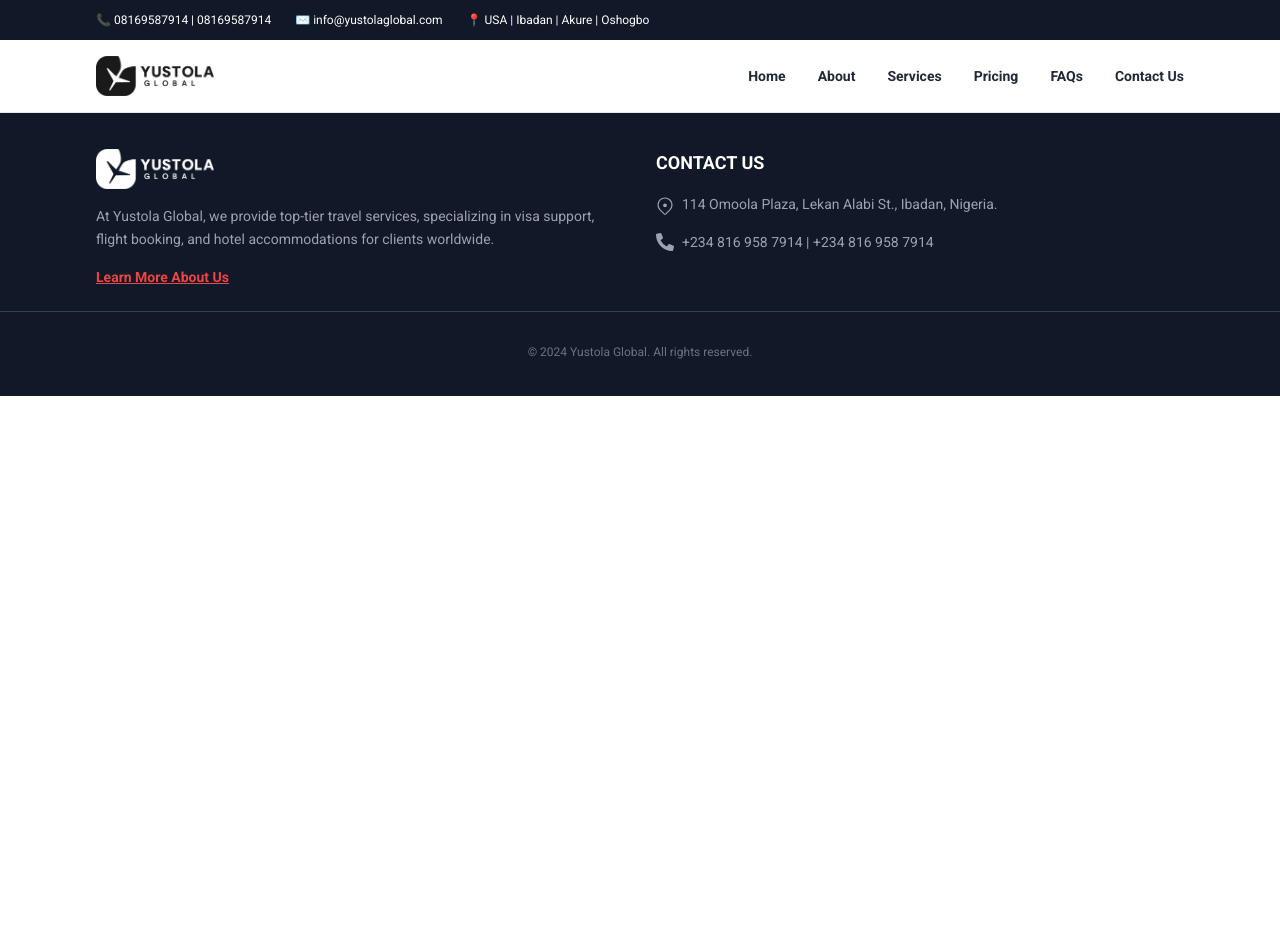
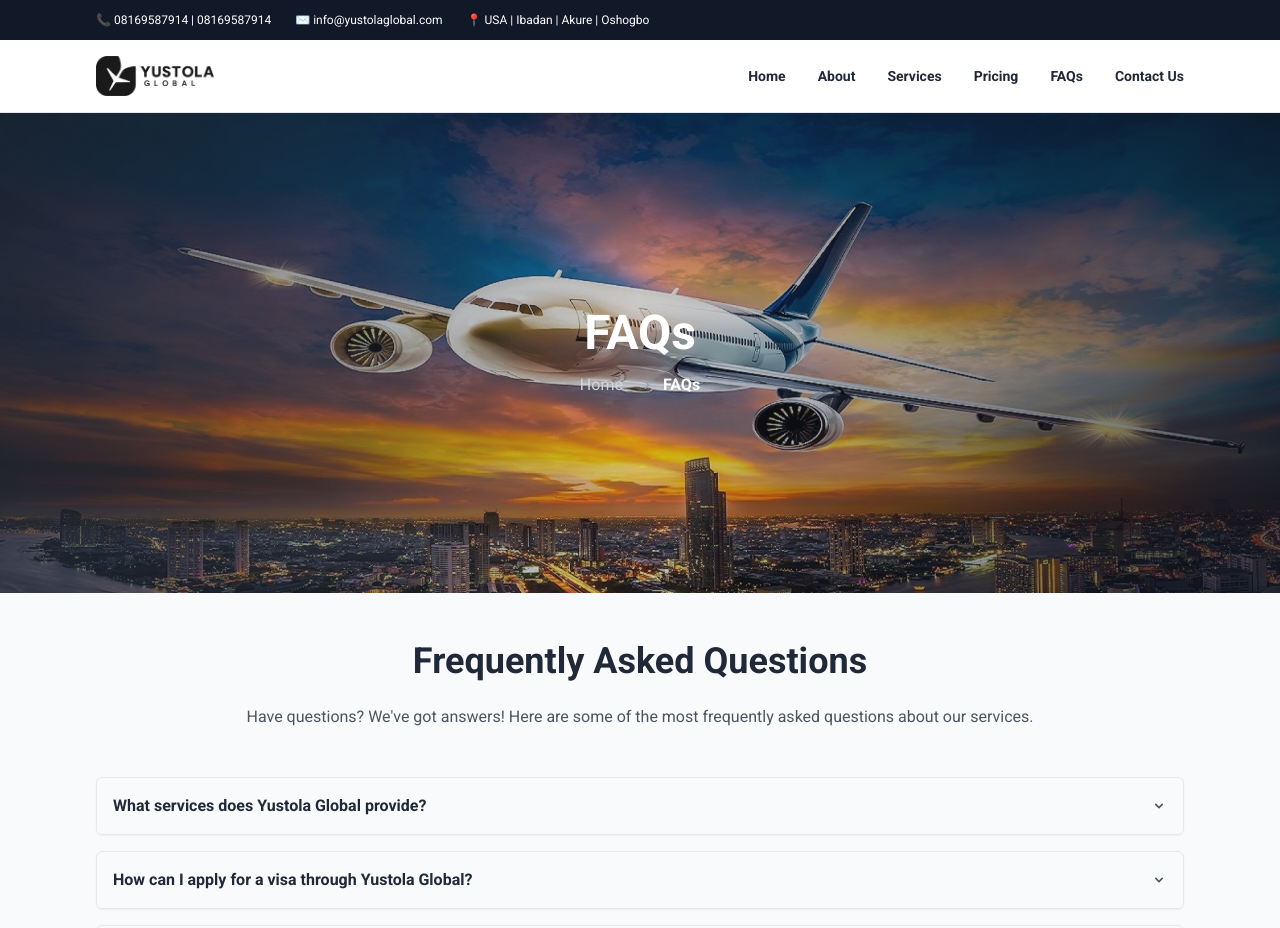
Before and after one commit to DevTaiwo18/Yustola-Global, a React (Vite) app: page /faqs in a window 1280 px wide. Shown: the top 928 px of the page. Before the commit the page ends 800 px from the top, so only its background shows below. Built offline with nearby package versions, Linux system fonts and the light colour scheme.

Commit message:
first commit

```diff
--- a/src/pages/FAQs.jsx
+++ b/src/pages/FAQs.jsx
@@ -1,11 +1,114 @@
-import React from 'react'
+import React, { useEffect, useState } from "react";
+import { Helmet } from "react-helmet-async"; // Helmet for SEO
+import AOS from "aos";
+import "aos/dist/aos.css"; // Import AOS styles
+import HeroSection from "../components/HeroSection"; // HeroSection Component
+import { HiChevronDown } from "react-icons/hi"; // Icon for accordion toggle
 
 const FAQs = () => {
+  useEffect(() => {
+    AOS.init({ duration: 1000 }); // Initialize AOS animations
+  }, []);
+
+  const faqs = [
+    {
+      question: "What services does Yustola Global provide?",
+      answer:
+        "We offer a wide range of travel services, including visa assistance, flight booking, hotel reservations, travel insurance, and more.",
+    },
+    {
+      question: "How can I apply for a visa through Yustola Global?",
+      answer:
+        "Simply contact us with your travel details, and our team will guide you through the entire visa application process.",
+    },
+    {
+      question: "Do you offer travel insurance?",
+      answer:
+        "Yes, we provide comprehensive travel insurance plans to ensure your safety and peace of mind during your travels.",
+    },
+    {
+      question: "Can I book a complete travel package?",
+      answer:
+        "Absolutely! We offer tailored travel packages that include flights, accommodation, and other essential arrangements.",
+    },
+    {
+      question: "How do I contact customer support?",
+      answer:
+        "You can reach us via phone, email, or visit our office during working hours. Our support team is available 24/7 to assist you.",
+    },
+  ];
+
+  // State to manage open/close status of FAQ items
+  const [openIndex, setOpenIndex] = useState(null);
+
+  const toggleFAQ = (index) => {
+    setOpenIndex(index === openIndex ? null : index);
+  };
+
   return (
     <div>
+      {/* Helmet for SEO */}
+      <Helmet>
+        <title>FAQs | Yustola Global</title>
+        <meta
+          name="description"
+          content="Find answers to frequently asked questions about Yustola Global's travel and visa services."
+        />
+      </Helmet>
 
+      {/* Hero Section */}
+      <HeroSection title="FAQs" breadcrumb={["Home", "FAQs"]} />
+
+      {/* FAQ Section */}
+      <div className="py-12 bg-gray-50">
+        <div className="max-w-[85%] mx-auto">
+          <h1
+            className="text-center text-2xl md:text-4xl font-bold text-gray-800 mb-6"
+            data-aos="fade-up"
+          >
+            Frequently Asked Questions
+          </h1>
+          <p
+            className="text-center text-gray-600 text-sm md:text-base mb-12"
+            data-aos="fade-up"
+            data-aos-delay="200"
+          >
+            Have questions? We've got answers! Here are some of the most
+            frequently asked questions about our services.
+          </p>
+
+          {/* FAQ Accordion */}
+          <div className="space-y-4">
+            {faqs.map((faq, index) => (
+              <div
+                key={index}
+                className="border border-gray-200 rounded-md shadow-sm"
+                data-aos="fade-up"
+                data-aos-delay={index * 150}
+              >
+                <button
+                  className="w-full flex justify-between items-center p-4 text-left text-gray-800 font-semibold text-sm md:text-base focus:outline-none"
+                  onClick={() => toggleFAQ(index)}
+                >
+                  {faq.question}
+                  <HiChevronDown
+                    className={`text-gray-600 transform ${
+                      openIndex === index ? "rotate-180" : ""
+                    } transition-transform duration-300`}
+                  />
+                </button>
+                {openIndex === index && (
+                  <div className="p-4 text-gray-600 text-sm md:text-base border-t">
+                    {faq.answer}
+                  </div>
+                )}
+              </div>
+            ))}
+          </div>
+        </div>
+      </div>
     </div>
-  )
-}
+  );
+};
 
-export default FAQs
+export default FAQs;
--- a/src/pages/Services.jsx
+++ b/src/pages/Services.jsx
@@ -1,11 +1,69 @@
-import React from 'react'
+import React, { useEffect } from "react";
+import { Helmet } from "react-helmet-async"; // Helmet for SEO
+import AOS from "aos";
+import "aos/dist/aos.css"; // Import AOS styles
+import HeroSection from "../components/HeroSection"; // Use your HeroSection component
+import Why from "../components/Why"; // Render the "Why" section
+import Ourservice from "../components/Ourservice"; // Render the "Ourservice" section
 
 const Services = () => {
+  useEffect(() => {
+    AOS.init({ duration: 1000 }); // Initialize AOS animations
+  }, []);
+
   return (
     <div>
+      {/* Helmet for SEO */}
+      <Helmet>
+        <title>Services | Yustola Global</title>
+        <meta
+          name="description"
+          content="Learn how Yustola Global provides top-tier travel services with expertise, professionalism, and a customer-focused approach."
+        />
+      </Helmet>
 
+      {/* Hero Section */}
+      <HeroSection title="Our Services" breadcrumb={["Home", "Services"]} />
+
+      {/* About Our Services Section */}
+      <div className="py-12 bg-gray-50">
+        <div className="max-w-[85%] mx-auto text-gray-700 leading-relaxed">
+          <h2
+            className="text-xl md:text-2xl font-bold text-gray-800 mb-4"
+            data-aos="fade-up"
+          >
+            About Our Services
+          </h2>
+          <p className="text-sm md:text-base mb-6" data-aos="fade-up">
+            At Yustola Global, we pride ourselves on providing comprehensive
+            travel services that cater to a variety of needs. Whether you are
+            traveling for business, leisure, or education, we are committed to
+            making your journey seamless and stress-free.
+          </p>
+          <p className="text-sm md:text-base mb-6" data-aos="fade-up">
+            Our team of experts ensures every aspect of your travel is handled
+            with precision and care, from visa applications and flight bookings
+            to hotel reservations and travel insurance. We understand the
+            importance of your time and trust, which is why we go above and
+            beyond to deliver exceptional services tailored to your unique
+            requirements.
+          </p>
+          <p className="text-sm md:text-base mb-6" data-aos="fade-up">
+            At Yustola Global, our mission is simple: to provide personalized
+            solutions and make travel accessible, enjoyable, and memorable for
+            everyone. Discover the difference with our professional and
+            customer-focused approach.
+          </p>
+        </div>
+      </div>
+
+      {/* Why Section */}
+      <Why />
+
+      {/* Our Service Section */}
+      <Ourservice />
     </div>
-  )
-}
+  );
+};
 
-export default Services
+export default Services;
```
